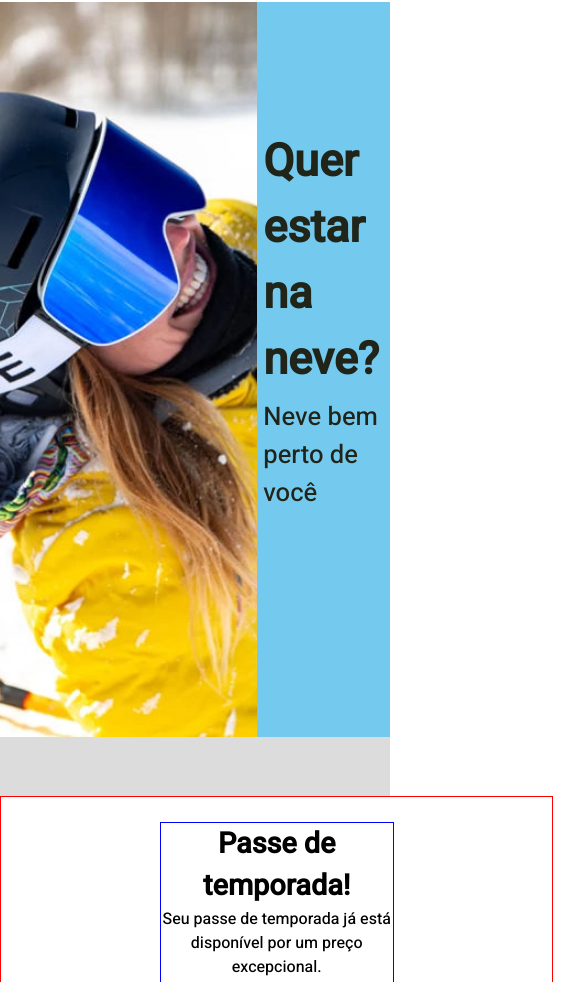
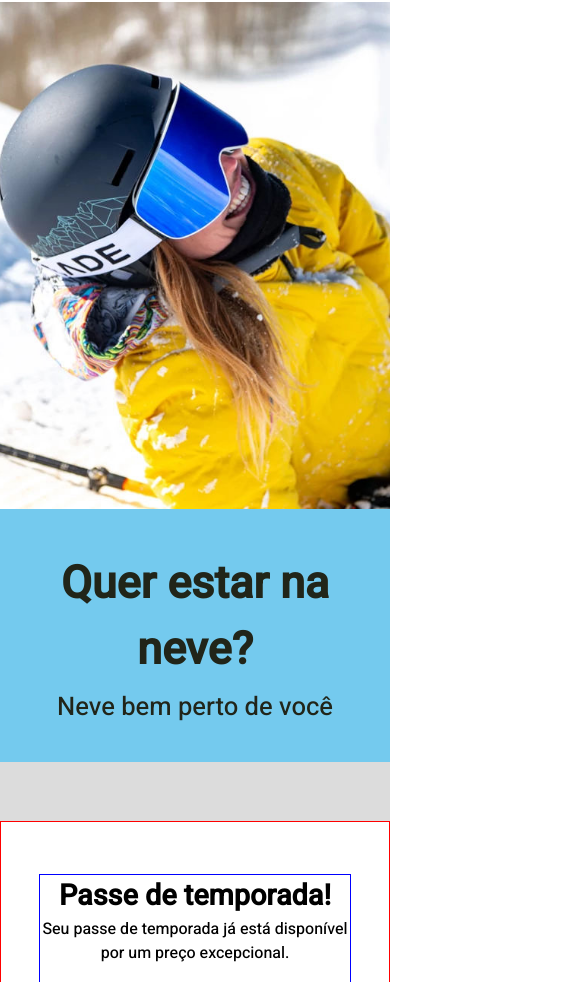
Before and after one commit to elitostajunior/site-estacao-ski, a plain HTML site: page index.html in a window 390 px wide. Shown: the part 99-1081 px from the top of the page, 585 px wide, since content can reach past the window. Drawn offline with Linux system fonts and the light colour scheme.

Commit message:
feito responsividade até main

```diff
--- a/style.css
+++ b/style.css
@@ -264,3 +264,37 @@ footer {
     background-color: #3d3d3d;
     min-height: 20vh;
 }
+
+@media (max-width: 1024px) {
+    .cover {
+        display: block;
+    }
+
+    .imagem-cover {
+        height: 60vh;
+    }
+
+    .imagem-cover img {
+        width: 100vw;
+    }
+
+    .texto-cover {
+        padding: 5vh;
+        height: 30vh;
+        text-align: center;
+    }
+
+    .articles article, #article-end {
+        display: grid;
+    }
+
+    .article-photo img {
+        max-width: 80vw;
+    }
+
+    .article-text {
+        max-width: 80vw;
+    }
+
+
+}
```
